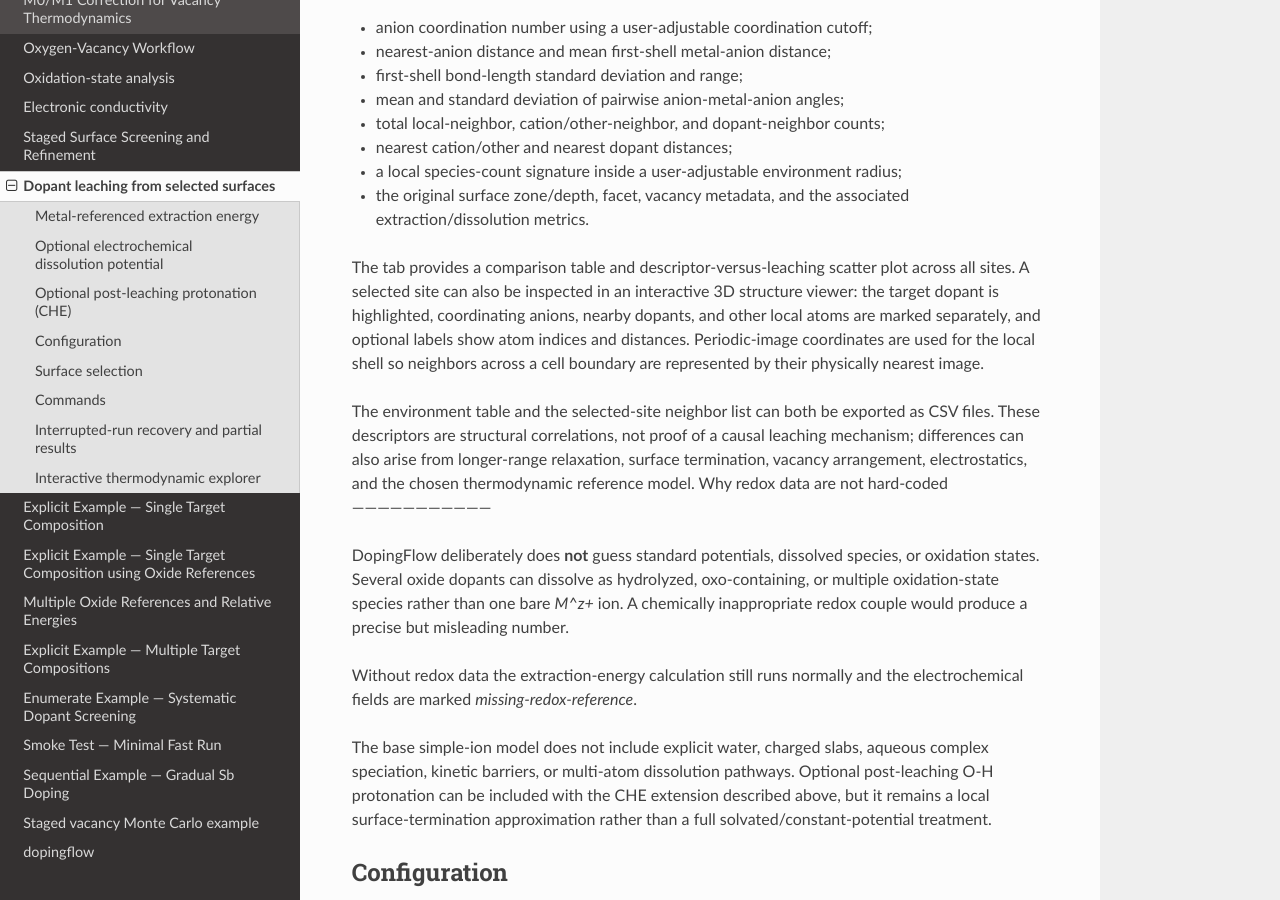
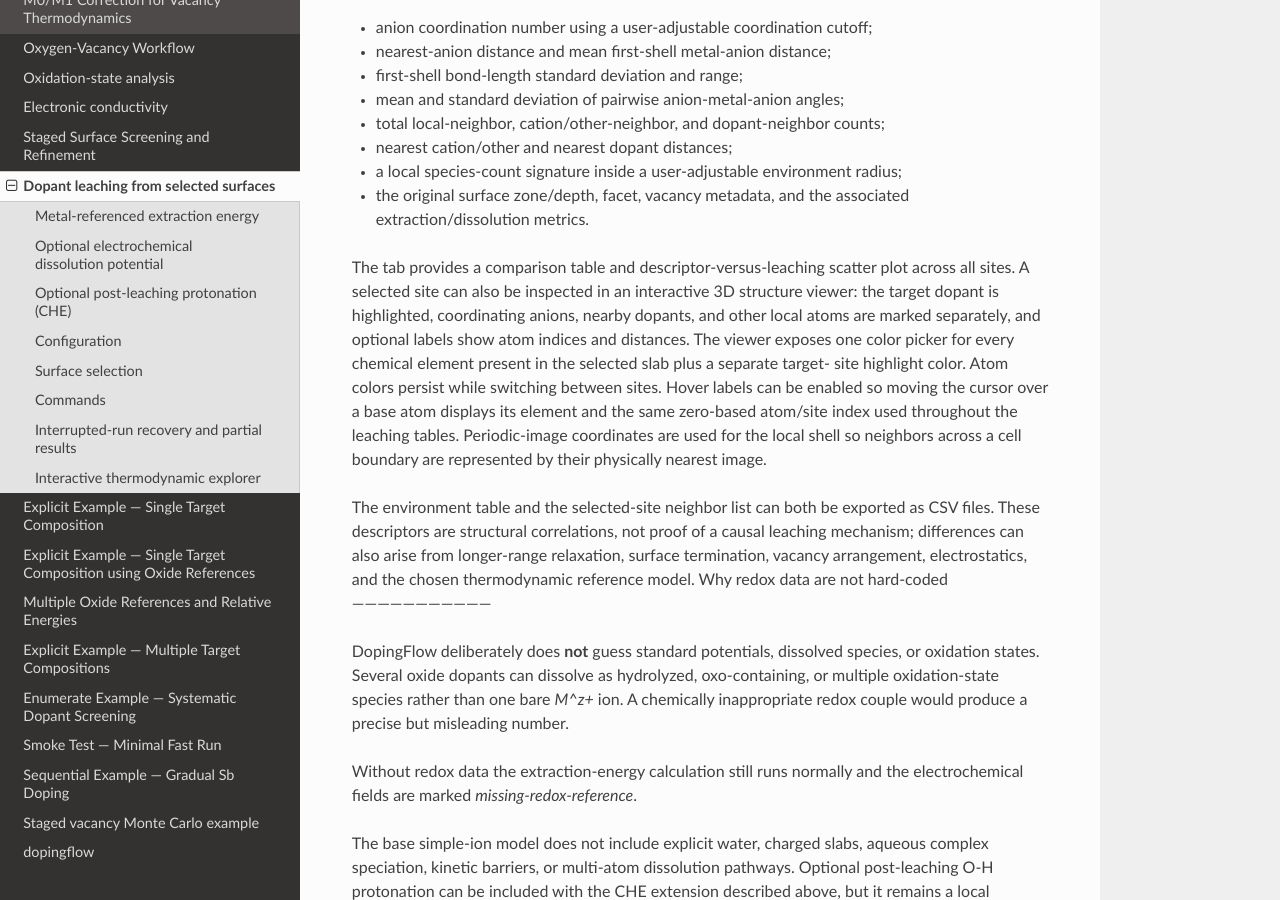
Before and after one commit to KazemZh/dopingflow, a Sphinx documentation site: the page built from docs/source/methods/leaching.rst, in a window 1280 px wide and 900 px high, scrolled down 2706 px. Built offline with Sphinx 7.4.7 and the Read the Docs theme 3.1.0, drawn with Linux system fonts in a browser that asks for light colours.

Commit message:
Document site-viewer colors and hover labels

```diff
--- a/docs/source/methods/leaching.rst
+++ b/docs/source/methods/leaching.rst
@@ -185,9 +185,13 @@
 plot across all sites. A selected site can also be inspected in an interactive
 3D structure viewer: the target dopant is highlighted, coordinating anions,
 nearby dopants, and other local atoms are marked separately, and optional
-labels show atom indices and distances. Periodic-image coordinates are used
-for the local shell so neighbors across a cell boundary are represented by
-their physically nearest image.
+labels show atom indices and distances. The viewer exposes one color picker
+for every chemical element present in the selected slab plus a separate target-
+site highlight color. Atom colors persist while switching between sites.
+Hover labels can be enabled so moving the cursor over a base atom displays its
+element and the same zero-based atom/site index used throughout the leaching
+tables. Periodic-image coordinates are used for the local shell so neighbors
+across a cell boundary are represented by their physically nearest image.
 
 The environment table and the selected-site neighbor list can both be exported
 as CSV files. These descriptors are structural correlations, not proof of a
```
